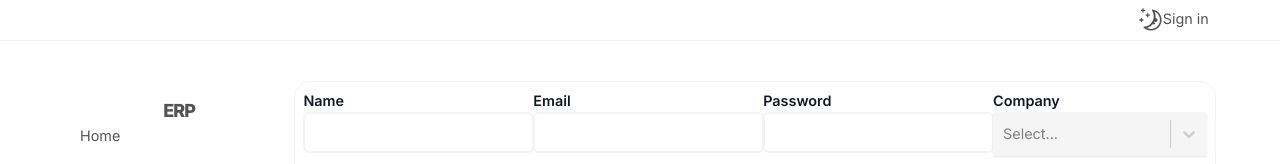
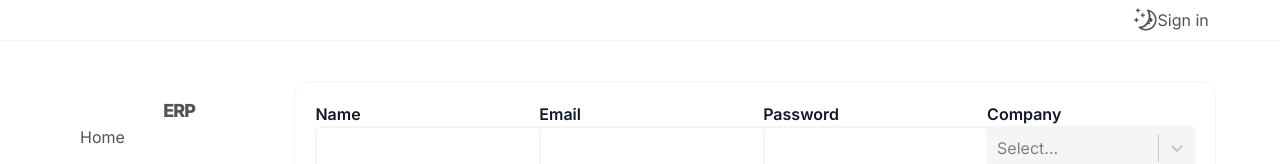
Before and after one commit to ahmedpasic19/erp-frontend, a Next.js app: page /users in a window 1280 px wide. Shown: the top 164 px of the page. Built offline with nearby package versions, Linux system fonts and the light colour scheme; no server answers.

Commit message:
Fixed dark theme

```diff
--- a/app/(workspace)/layout.tsx
+++ b/app/(workspace)/layout.tsx
@@ -26,7 +26,9 @@ export default function WorkspaceLayout(props: TProps) {
                <div className="h-10"></div>
                <div className="grid grid-cols-[minmax(20%,3rem)_auto]">
                   <Sidebar />
-                  <main className="p-2 border-1 border-gray-100 rounded-2xl">{props.children}</main>
+                  <main className="p-5 border-1 border-gray-100 dark:border-gray-800 rounded-2xl">
+                     {props.children}
+                  </main>
                </div>
             </div>
          </div>
--- a/app/globals.css
+++ b/app/globals.css
@@ -20,6 +20,5 @@
    @apply flex min-h-screen w-full flex-col items-center bg-white dark:bg-dark;
 }
 main {
-   font-size: 0.9rem;
-   color: rgb(83, 83, 83);
+   @apply text-[#535353] text-[0.9rm] dark:text-[#929292];
 }
--- a/components/layout/navbar.tsx
+++ b/components/layout/navbar.tsx
@@ -5,7 +5,7 @@ import { ThemeBtn } from './theme-btn'
 
 const Navbar = () => {
    return (
-      <nav className="bg-white dark:bg-dark border-b-1 border-gray-100 p-2 flex items-center justify-center gap-4">
+      <nav className="bg-white dark:bg-dark border-b-1 border-gray-100 dark:border-gray-800 p-2 flex items-center justify-center gap-4">
          <div className="flex justify-end w-[90%]">
             <ThemeBtn />
             <AuthBtns />
```
